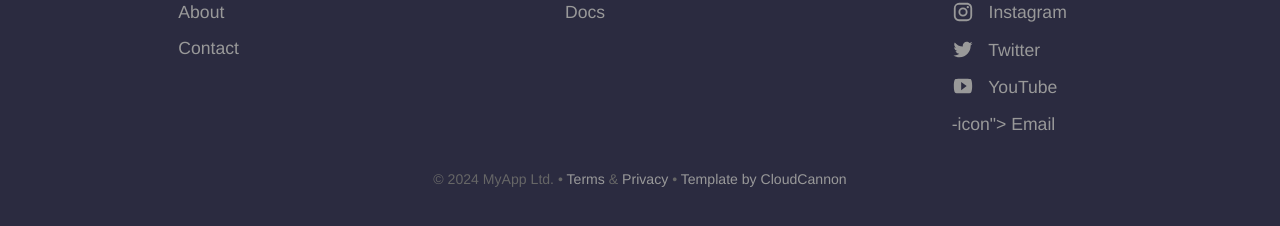
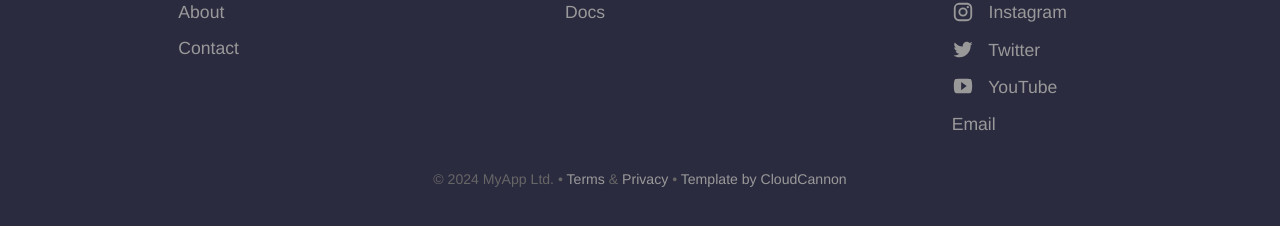
Before and after one commit to sujayadkesar/bytras, a Jekyll site: the page built from index.html, in a window 1280 px wide and 900 px high, scrolled down 2942 px. Shown: the part 660-886 px from the top of the window. Built offline with Jekyll 4.4.1, drawn with Linux system fonts in a browser that asks for light colours.

Commit message:
fa fa en

```diff
--- a/_data/footer.yml
+++ b/_data/footer.yml
@@ -35,5 +35,5 @@
     new_window: true
   - name: Email
     link: the.bytras@gmail.com
-    social_icon: <i class="fa fa-envelope"></i>
+    social_icon: fa-envelope
     new_window: false
```
